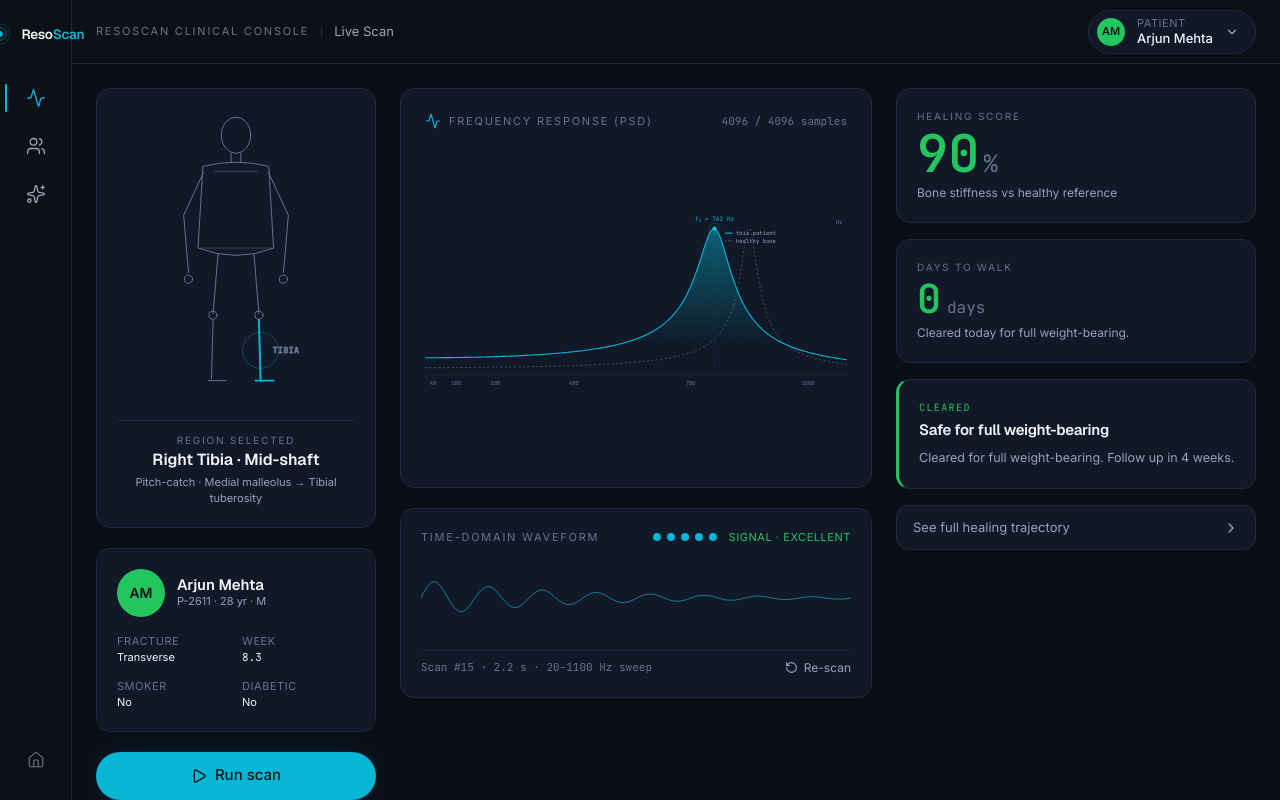
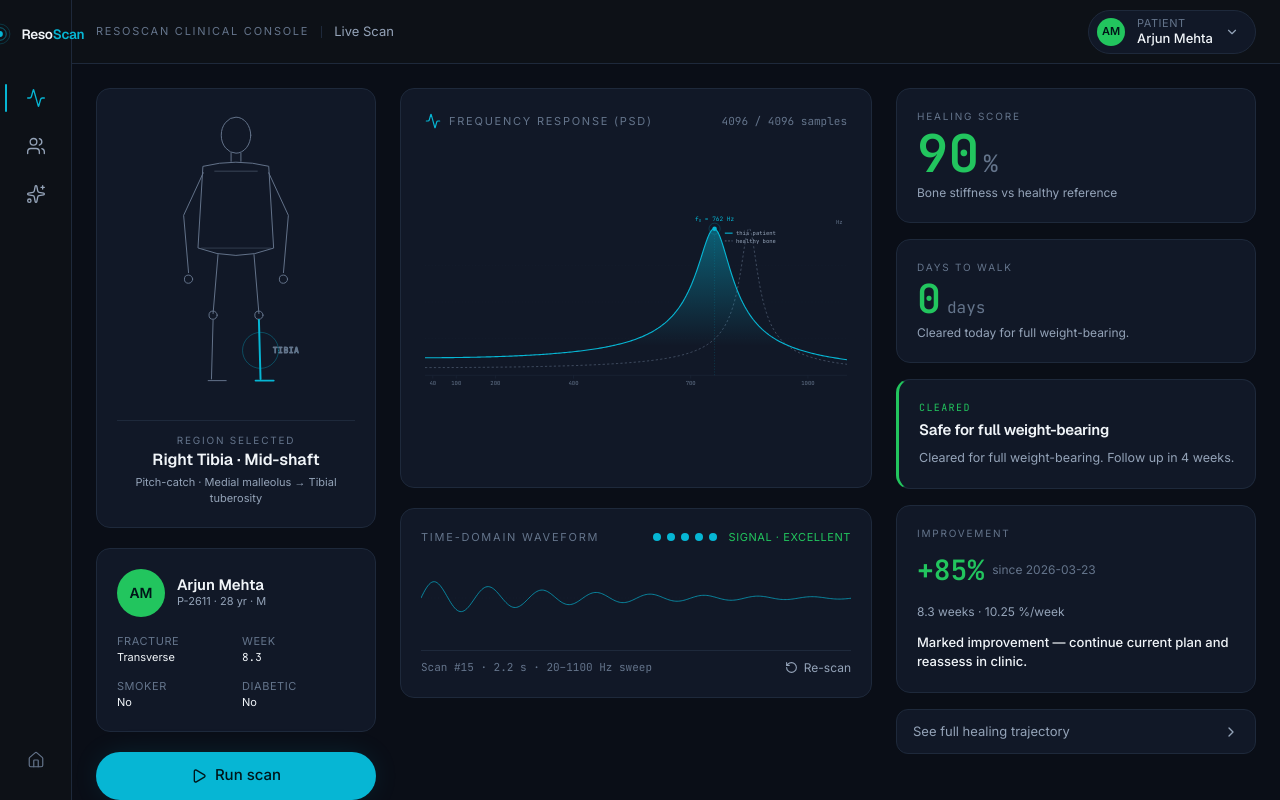
Before and after one commit to jeeth-kataria/ResoScan, a Next.js app: page /dashboard/scan in a window 1280 px wide. Built offline with nearby package versions, Linux system fonts and the light colour scheme.

Commit message:
Add improvement analysis and UI card for patient progress

```diff
--- a/app/dashboard/scan/page.tsx
+++ b/app/dashboard/scan/page.tsx
@@ -22,6 +22,7 @@ import { ClinicalMetricsGrid } from "@/components/dashboard/scan/clinical-metric
 import { HealingTimeline } from "@/components/dashboard/scan/healing-timeline";
 import { Spectrogram } from "@/components/dashboard/scan/spectrogram";
 import { AiAssessment } from "@/components/dashboard/scan/ai-assessment";
+import { ImprovementCard } from "@/components/dashboard/improvement-card";
 
 const SCAN_DURATION_MS = 2200;
 
@@ -298,6 +299,8 @@ function ScanPageInner() {
             </p>
           </div>
 
+          <ImprovementCard patient={patient} />
+
           <a
             href={`/dashboard/patients?p=${patient.key}`}
             className="group flex items-center justify-between rounded-xl border border-line bg-bg-card px-4 py-3 text-[13px] text-text-muted transition-colors hover:border-accent hover:text-text"
--- /dev/null
+++ b/components/dashboard/improvement-card.tsx
@@ -0,0 +1,30 @@
+"use client";
+
+import React from "react";
+import { ArrowUp, ArrowDown } from "lucide-react";
+import { computeImprovement } from "@/lib/analysis";
+import type { Patient } from "@/lib/patients";
+
+export function ImprovementCard({ patient }: { patient: Patient }) {
+  const s = computeImprovement(patient);
+  const positive = s.deltaAbs >= 0;
+  return (
+    <div className="surface p-5">
+      <div className="text-[10px] uppercase tracking-[0.18em] text-text-faint">Improvement</div>
+      <div className="mt-2 flex items-end gap-3">
+        <div className="flex items-center gap-2">
+          <div className="font-mono text-[28px] font-semibold" style={{ color: positive ? "var(--safe)" : "var(--danger)" }}>
+            {s.deltaAbs >= 0 ? `+${s.deltaAbs}` : `${s.deltaAbs}`}%
+          </div>
+          <div className="text-[12px] text-text-faint">since {s.fromDate}</div>
+        </div>
+      </div>
+      <div className="mt-3 text-[12px] text-text-muted">
+        {s.weeksElapsed.toFixed(1)} weeks · {s.weeklyRate} %/week
+      </div>
+      <div className="mt-3 text-[13px] font-medium">{s.advice}</div>
+    </div>
+  );
+}
+
+export default ImprovementCard;
--- /dev/null
+++ b/lib/analysis.ts
@@ -0,0 +1,56 @@
+import type { Patient, Scan } from "./patients";
+
+export type ImprovementSummary = {
+  fromDate: string;
+  toDate: string;
+  tsiFrom: number;
+  tsiTo: number;
+  deltaAbs: number;
+  deltaPct: number; // relative to from
+  weeksElapsed: number;
+  weeklyRate: number; // tsi points per week
+  advice: string;
+};
+
+function parseIso(iso: string): Date {
+  return new Date(iso + "T00:00:00Z");
+}
+
+export function computeImprovement(patient: Patient): ImprovementSummary {
+  const scans = patient.scans.slice().sort((a, b) => a.date.localeCompare(b.date));
+  const first = scans[0];
+  const last = scans[scans.length - 1];
+
+  const tsiFrom = first.tsiPct;
+  const tsiTo = last.tsiPct;
+  const deltaAbs = +(tsiTo - tsiFrom).toFixed(1);
+  const deltaPct = +(deltaAbs / Math.max(0.1, tsiFrom) * 100).toFixed(1);
+
+  const days = (parseIso(last.date).getTime() - parseIso(first.date).getTime()) / (1000 * 60 * 60 * 24);
+  const weeksElapsed = +(days / 7).toFixed(2);
+  const weeklyRate = weeksElapsed > 0 ? +(deltaAbs / weeksElapsed).toFixed(2) : 0;
+
+  // Simple advice rules tuned for UX: be conservative and actionable
+  let advice = "";
+  if (deltaAbs >= 10) {
+    advice = "Marked improvement — continue current plan and reassess in clinic.";
+  } else if (deltaAbs >= 3) {
+    advice = "Moderate improvement — encourage gradual weight-bearing and repeat scan in 2–4 weeks.";
+  } else if (deltaAbs >= 0) {
+    advice = "Minimal change — maintain protection, consider physiotherapy and repeat scan.";
+  } else {
+    advice = "Worsening TSI — urgent clinical review recommended; consider radiograph and surgical review.";
+  }
+
+  return {
+    fromDate: first.date,
+    toDate: last.date,
+    tsiFrom,
+    tsiTo,
+    deltaAbs,
+    deltaPct,
+    weeksElapsed,
+    weeklyRate,
+    advice,
+  };
+}
```
